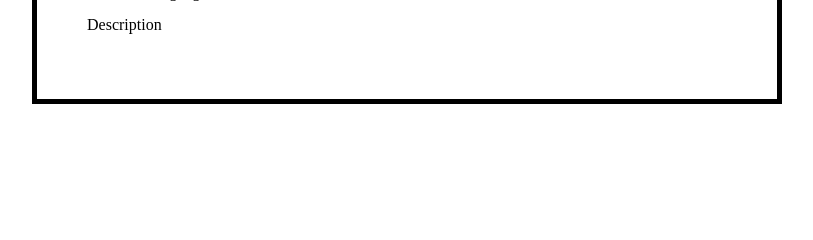
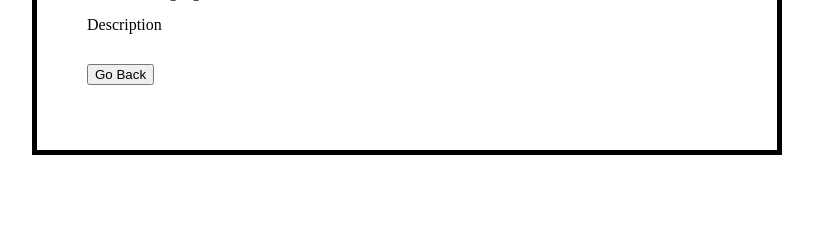
Before and after one commit to leongus1/dojo_survery_revisited, a Django app: template send_survey_app/templates/display.html in a window 1280 px wide. Shown: the part 225-465 px from the top of the page, without its empty margins (233-1046 px from the left). Run offline with Django 3.2, Linux system fonts and the light colour scheme; the template is opened without the code that fills it, so the values that code supplies are empty.

```diff
--- a/send_survey_app/templates/display.html
+++ b/send_survey_app/templates/display.html
@@ -16,6 +16,10 @@
         <p>Description</p>
         <p>{{description}}</p>
 
+        <a href="/">
+            <button>Go Back</button>
+        </a>
+
     </div>
 
 
```
